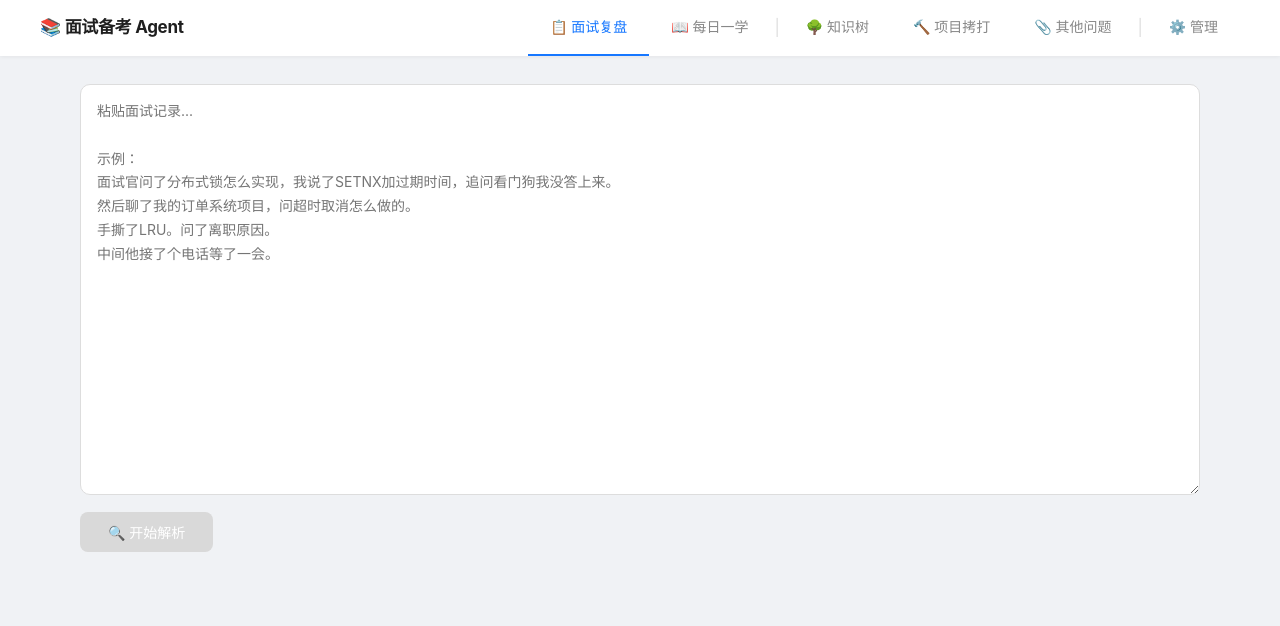
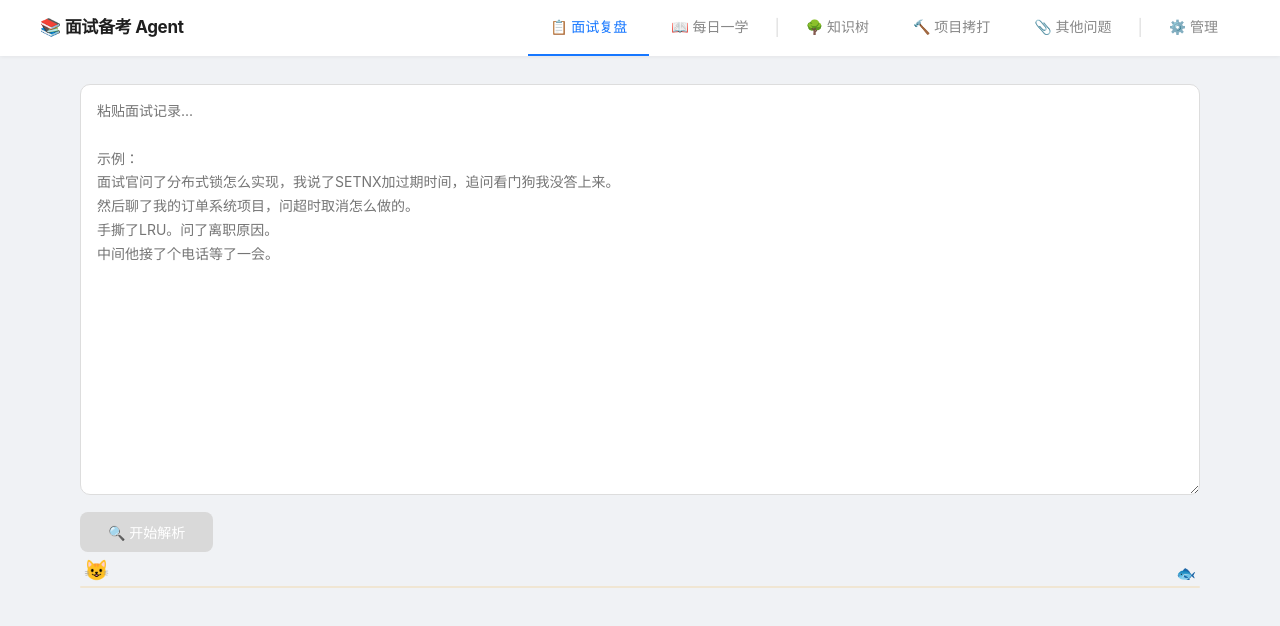
Before and after one commit to FreyaTaylor/interview-agent, a React (Vite) app in the folder frontend-react/: page /interview in a window 1280 px wide. Shown: the top 626 px of the page. Built offline with nearby package versions, Linux system fonts and the light colour scheme.

Commit message:
UI: 小橘猫进度条 — 趴着→走路→吃鱼干
- 未开始: 😺趴在左边，右边有🐟鱼干
- 解析中: 🐈走向鱼干，走过留下猫爪印（粉色虚线）
- 路线只走一次（forwards），12秒走完
- 底部浅棕色路线贯穿全宽

```diff
--- a/frontend-react/src/pages/InterviewPage.jsx
+++ b/frontend-react/src/pages/InterviewPage.jsx
@@ -109,14 +109,23 @@ export default function InterviewPage() {
         <button className="parse-btn" onClick={handleParse} disabled={!text.trim() || loading}>
           {loading ? '🧠 解析中...' : '🔍 开始解析'}
         </button>
-        {loading && (
-          <div style={{ flex: 1, position: 'relative', height: 20, overflow: 'hidden' }}>
-            <div style={{ position: 'absolute', animation: 'catWalk 3s linear infinite', fontSize: 18, top: -2 }}>🐱</div>
-            <div style={{ position: 'absolute', bottom: 0, left: 0, right: 0, height: 2, background: '#f0f0f0', borderRadius: 1 }}>
-              <div style={{ height: '100%', background: '#1677ff', borderRadius: 1, animation: 'progressGrow 8s ease-in-out infinite' }} />
-            </div>
-          </div>
-        )}
+      </div>
+      {/* 小橘猫进度条 */}
+      <div style={{ marginTop: 12, position: 'relative', height: 32 }}>
+        {/* 路线 */}
+        <div style={{ position: 'absolute', bottom: 8, left: 0, right: 0, height: 2, background: '#f0e6d3', borderRadius: 1 }} />
+        {/* 猫爪印（走过的路） */}
+        {loading && <div style={{ position: 'absolute', bottom: 7, left: 0, height: 4, background: 'repeating-linear-gradient(90deg, #fdd 0px, #fdd 4px, transparent 4px, transparent 10px)', borderRadius: 2, animation: 'pawTrail 12s linear forwards' }} />}
+        {/* 小鱼干（终点） */}
+        <div style={{ position: 'absolute', right: 4, bottom: 10, fontSize: 16 }}>🐟</div>
+        {/* 小橘猫 */}
+        <div style={{
+          position: 'absolute', bottom: 10, fontSize: 20, transition: 'left 0.3s',
+          left: loading ? undefined : 4,
+          animation: loading ? 'catWalkOnce 12s ease-in-out forwards' : 'none',
+        }}>
+          {loading ? '🐈' : '😺'}
+        </div>
       </div>
       {error && (
         <div style={{ marginTop: 12, padding: '10px 16px', background: '#fff2f0', border: '1px solid #ffccc7', borderRadius: 8, fontSize: 13, color: '#ff4d4f' }}>
@@ -127,15 +136,15 @@ export default function InterviewPage() {
         </div>
       )}
       <style>{`
-        @keyframes catWalk {
-          0% { left: 0; }
-          100% { left: calc(100% - 24px); }
+        @keyframes catWalkOnce {
+          0% { left: 4px; }
+          90% { left: calc(100% - 40px); }
+          100% { left: calc(100% - 40px); }
         }
-        @keyframes progressGrow {
+        @keyframes pawTrail {
           0% { width: 0%; }
-          50% { width: 70%; }
-          90% { width: 95%; }
-          100% { width: 95%; }
+          90% { width: calc(100% - 40px); }
+          100% { width: calc(100% - 40px); }
         }
       `}</style>
     </div>
```
